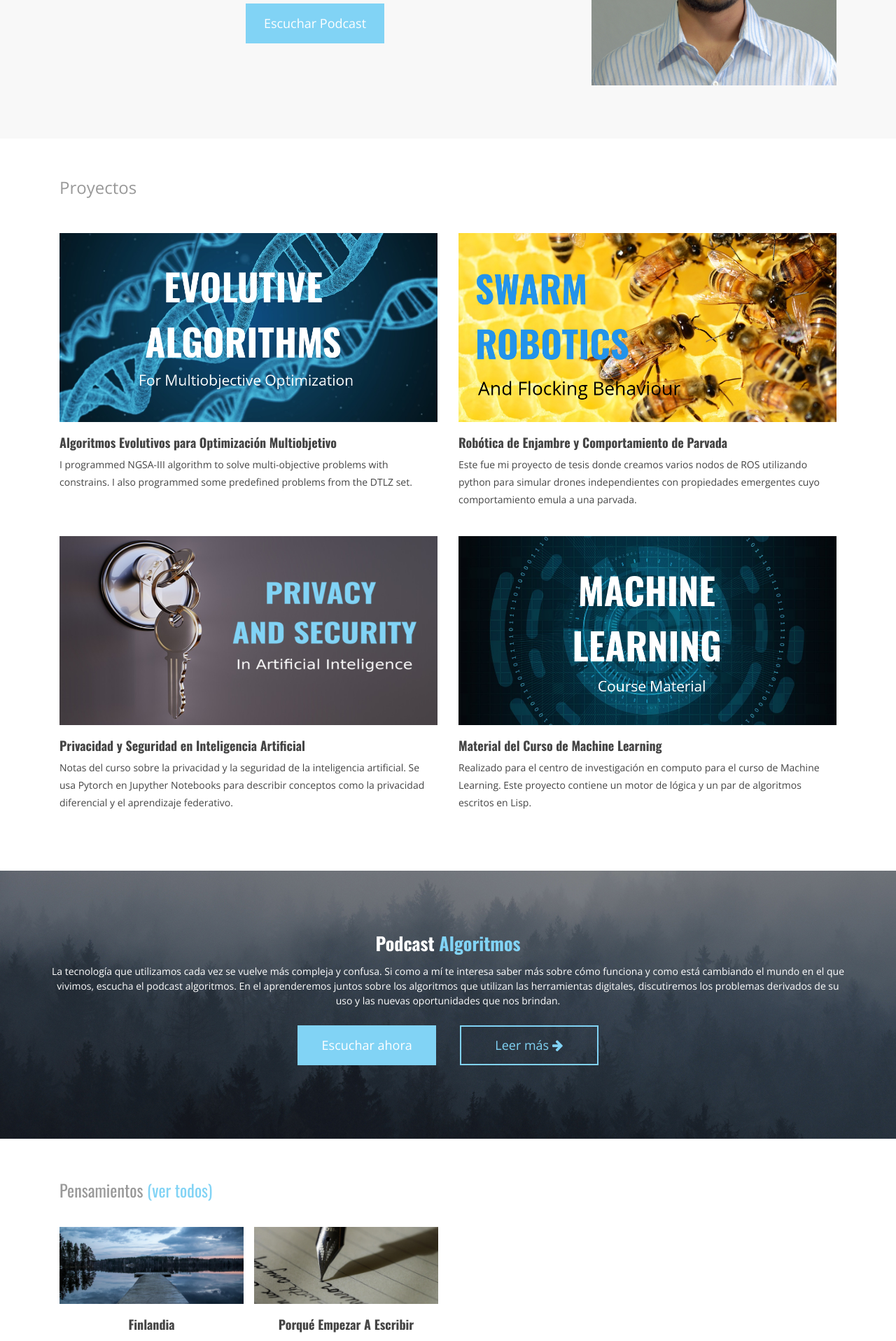
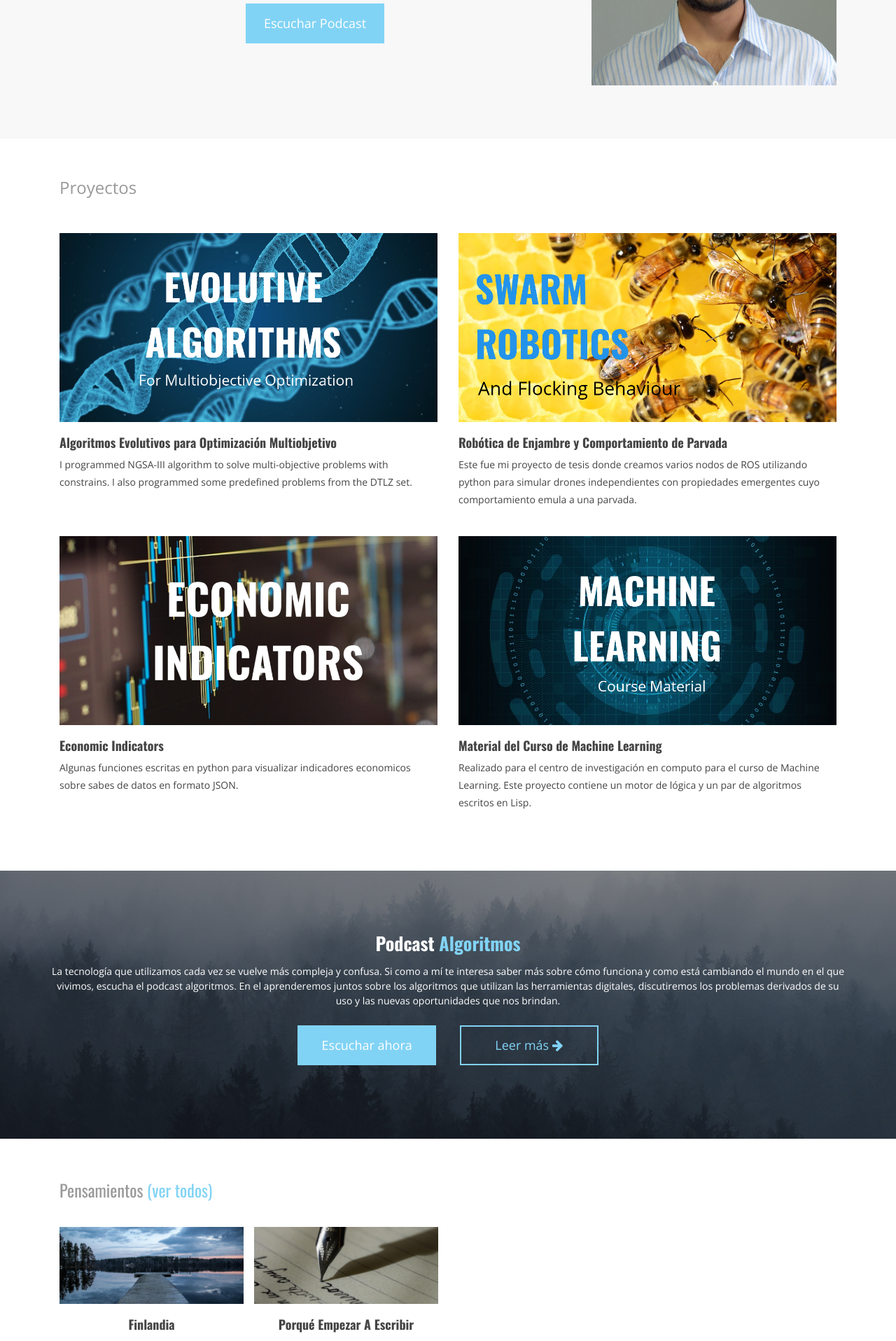
Before and after one commit to MarianoOG/marianoog.github.io, a Jekyll site: the page built from index.html, in a window 1280 px wide. Shown: the part 446-2362 px from the top of the page at 70% size. Built offline with Jekyll 4.4.1, drawn with Linux system fonts in a browser that asks for light colours.

Commit message:
Change in porfolio examples

```diff
--- a/index.html
+++ b/index.html
@@ -48,7 +48,7 @@ canonical: https://marianoog.github.io
         <li class="col-xs-6 col-md-6 project">
           <figure>
             <div class="hovereffect">
-              <img src="{{ BASE_PATH }}/assets/images/portfolio/evolutive.png" alt="Algoritmos Evolutivos para Optimización Multiobjetivo">
+              <img src="{{ BASE_PATH }}/assets/images/portfolio/evolutive.png" alt="Algoritmos Evolutivos para Optimización Multiobjetivo cover image">
               <div class="overlay">
                 <div class="icons-link">
                   <a class="left-link" href="https://github.com/MarianoOG/Multi-objectiveOptimizationEvolutiveAlgorithms" target="_blank"><i class="fa fa-link"></i></a>
@@ -65,7 +65,7 @@ canonical: https://marianoog.github.io
         <li class="col-xs-6 col-md-6 project">
           <figure>
             <div class="hovereffect">
-              <img src="{{ BASE_PATH }}/assets/images/portfolio/swarm.png" alt="Swarm Robotics and Flocking Behaviour">
+              <img src="{{ BASE_PATH }}/assets/images/portfolio/swarm.png" alt="Swarm Robotics and Flocking Behaviour  cover image">
               <div class="overlay">
                 <div class="icons-link">
                   <a class="left-link" href="https://github.com/MarianoOG/FlockingBehaviour-Swarm" target="_blank"><i class="fa fa-link"></i></a>
@@ -82,24 +82,24 @@ canonical: https://marianoog.github.io
         <li class="col-xs-6 col-md-6 project">
           <figure>
             <div class="hovereffect">
-              <img src="{{ BASE_PATH }}/assets/images/portfolio/privacy.png" alt="Privacidad y Seguridad">
+              <img src="{{ BASE_PATH }}/assets/images/portfolio/indicators.png" alt="Economic indicators cover image">
               <div class="overlay">
                 <div class="icons-link">
-                  <a class="left-link" href="https://github.com/MarianoOG/Lesson-Notes-Secure-and-Private-AI" target="_blank"><i class="fa fa-link"></i></a>
+                  <a class="left-link" href="https://github.com/MarianoOG/Economic-Indicators" target="_blank"><i class="fa fa-link"></i></a>
                 </div>
               </div>
             </div>
           </figure>
           <div class="portfolio block">
-            <h5>Privacidad y Seguridad en Inteligencia Artificial</h5>
-            <p class="project-description">Notas del curso sobre la privacidad y la seguridad de la inteligencia artificial. Se usa Pytorch en Jupyther Notebooks para describir conceptos como la privacidad diferencial y el aprendizaje federativo.</p>
+            <h5>Economic Indicators</h5>
+            <p class="project-description">Algunas funciones escritas en python para visualizar indicadores economicos sobre sabes de datos en formato JSON.</p>
           </div>
         </li>
 
         <li class="col-xs-6 col-md-6 project">
           <figure>
             <div class="hovereffect">
-              <img src="{{ BASE_PATH }}/assets/images/portfolio/ml.png" alt="Material del curso de Machine Learning">
+              <img src="{{ BASE_PATH }}/assets/images/portfolio/ml.png" alt="Material del curso de Machine Learning cover image">
               <div class="overlay">
                 <div class="icons-link">
                   <a class="left-link" href="https://github.com/MarianoOG/MachineLearningCourseMaterial" target="_blank"><i class="fa fa-link"></i></a>
```
Also changed, not shown: assets/images/portfolio/indicators.png (added), assets/images/portfolio/privacy.png (deleted).
